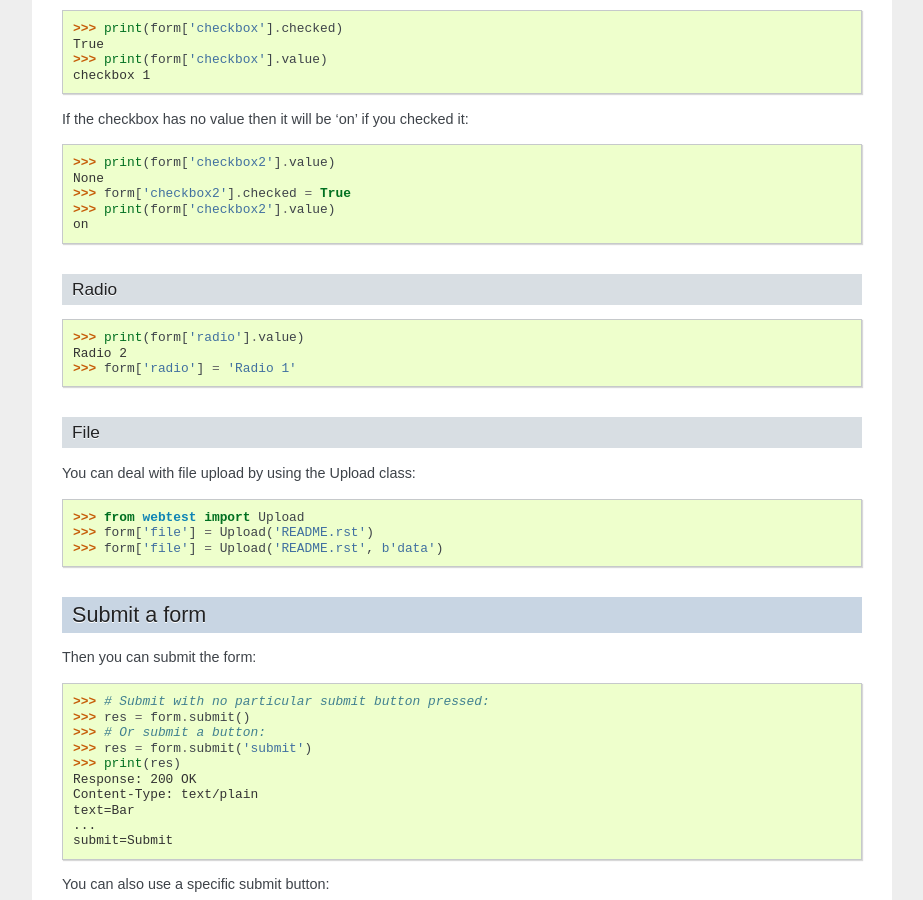
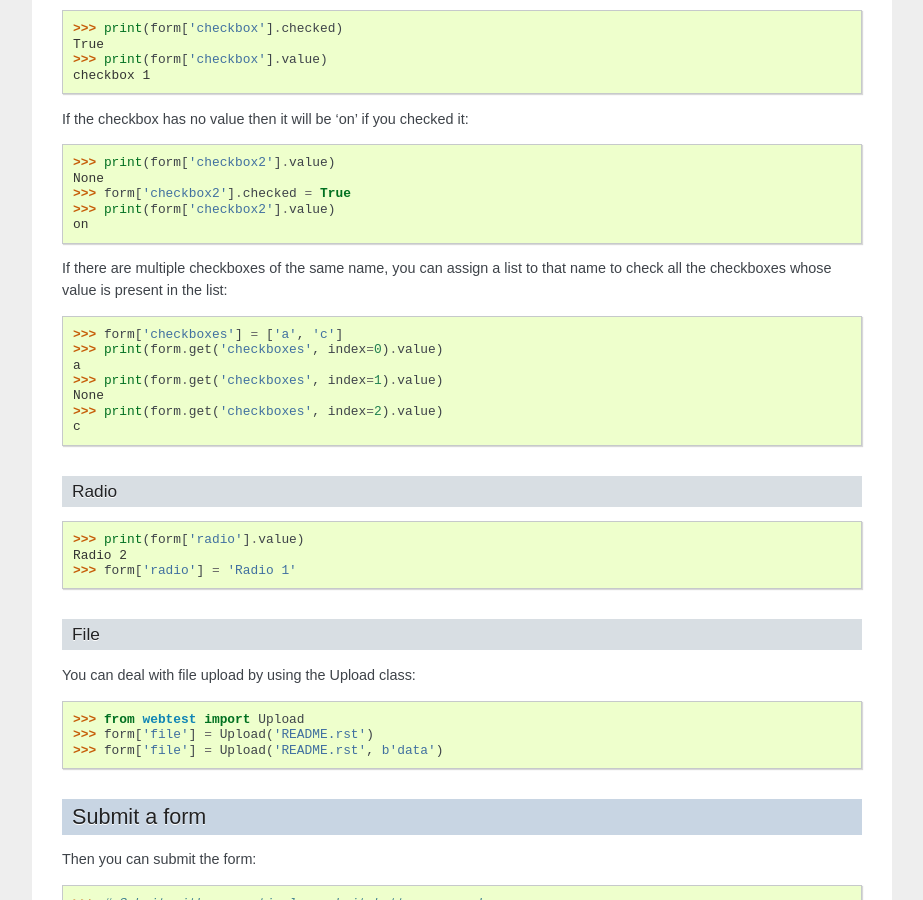
Before and after one commit to Pylons/webtest, a Sphinx documentation site: the page built from docs/forms.txt, in a window 1280 px wide and 900 px high, scrolled down 2255 px. Shown: the whole window, without its empty margins (198-1121 px from the left). Built offline with Sphinx 7.4.7, drawn with Linux system fonts in a browser that asks for light colours.

Commit message:
Allow assigning a list to a set of same-named checkboxes.

```diff
--- a/docs/form.html
+++ b/docs/form.html
@@ -16,6 +16,9 @@
       <input type="radio" name="radio" value="Radio 2" checked="checked"/>
       <input type="checkbox" name="checkbox" value="checkbox 1" />
       <input type="checkbox" name="checkbox2" />
+      <input type="checkbox" name="checkboxes" value="a">
+      <input type="checkbox" name="checkboxes" value="b" checked="checked">
+      <input type="checkbox" name="checkboxes" value="c">
       <input type="hidden" name="hidden" value="1" />
       <input type="file" name="file" value="" />
       <input type="submit" name="submit" value="Submit" />
--- a/docs/forms.txt
+++ b/docs/forms.txt
@@ -142,6 +142,17 @@ If the checkbox has no value then it will be 'on' if you checked it::
     >>> print(form['checkbox2'].value)
     on
 
+If there are multiple checkboxes of the same name, you can assign a list to
+that name to check all the checkboxes whose value is present in the list::
+
+    >>> form['checkboxes'] = ['a', 'c']
+    >>> print(form.get('checkboxes', index=0).value)
+    a
+    >>> print(form.get('checkboxes', index=1).value)
+    None
+    >>> print(form.get('checkboxes', index=2).value)
+    c
+
 Radio
 *****
 
```
Also changed, not shown: 3 other files.
